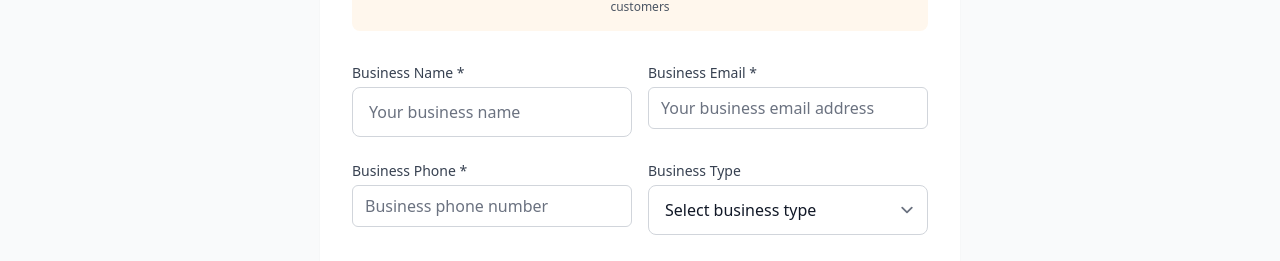
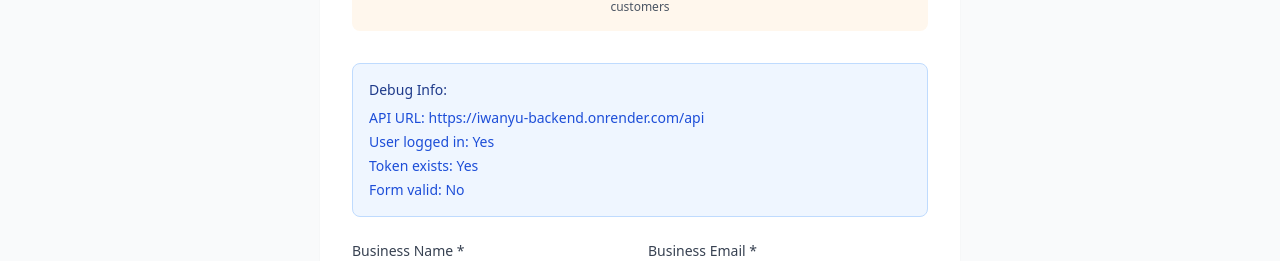
Before and after one commit to vincinci/iwanyu, a React (Vite) app in the folder frontend/: page /become-seller in a window 1280 px wide. Shown: the part 514-775 px from the top of the page. Built offline with nearby package versions, Linux system fonts and the light colour scheme; no server answers; sample sign-in values are in the browser's storage.

Commit message:
Fix become-seller API connection - Added production API URL to Vite config - Fixed API calls pointing to localhost - Added debug tools for troubleshooting

```diff
--- a/frontend/src/pages/BecomeSeller.tsx
+++ b/frontend/src/pages/BecomeSeller.tsx
@@ -56,13 +56,23 @@ const BecomeSeller: React.FC = () => {
     setLoading(true);
 
     try {
+      // Debug logging
+      console.log('Form submission started');
+      console.log('API Base URL:', import.meta.env.VITE_API_URL);
+      console.log('Form data:', formData);
+      console.log('National ID file:', nationalIdFile);
+      console.log('User token exists:', !!localStorage.getItem('token'));
+
       const submitData: BecomeSellerData = {
         ...formData,
         ...(nationalIdFile && { nationalId: nationalIdFile }),
       };
-      await sellerApi.becomeSeller(submitData);
+
+      const result = await sellerApi.becomeSeller(submitData);
+      console.log('API response:', result);
       setSuccess(true);
     } catch (err) {
+      console.error('Seller application error:', err);
       setError(err instanceof Error ? err.message : 'Failed to submit application');
     } finally {
       setLoading(false);
@@ -140,6 +150,19 @@ const BecomeSeller: React.FC = () => {
 
           {/* Form */}
           <form onSubmit={handleSubmit} className="space-y-6">
+            {/* Debug Panel - Only show in development */}
+            {import.meta.env.DEV && (
+              <div className="p-4 bg-blue-50 border border-blue-200 rounded-lg text-sm">
+                <h4 className="font-medium text-blue-900 mb-2">Debug Info:</h4>
+                <ul className="text-blue-700 space-y-1">
+                  <li>API URL: {import.meta.env.VITE_API_URL || 'http://localhost:3001/api'}</li>
+                  <li>User logged in: {user ? 'Yes' : 'No'}</li>
+                  <li>Token exists: {!!localStorage.getItem('token') ? 'Yes' : 'No'}</li>
+                  <li>Form valid: {!!(formData.businessName && nationalIdFile) ? 'Yes' : 'No'}</li>
+                </ul>
+              </div>
+            )}
+
             {error && (
               <div className="flex items-center gap-2 p-4 bg-red-50 border border-red-200 rounded-lg text-red-700">
                 <AlertCircle className="w-5 h-5" />
--- a/frontend/vite.config.ts
+++ b/frontend/vite.config.ts
@@ -10,6 +10,7 @@ export default defineConfig({
   },
   // Ensure environment variables are available
   define: {
-    // Add any global constants here if needed
+    // Add production API URL
+    'import.meta.env.VITE_API_URL': JSON.stringify('https://iwanyu-backend.onrender.com/api'),
   },
 })
```
